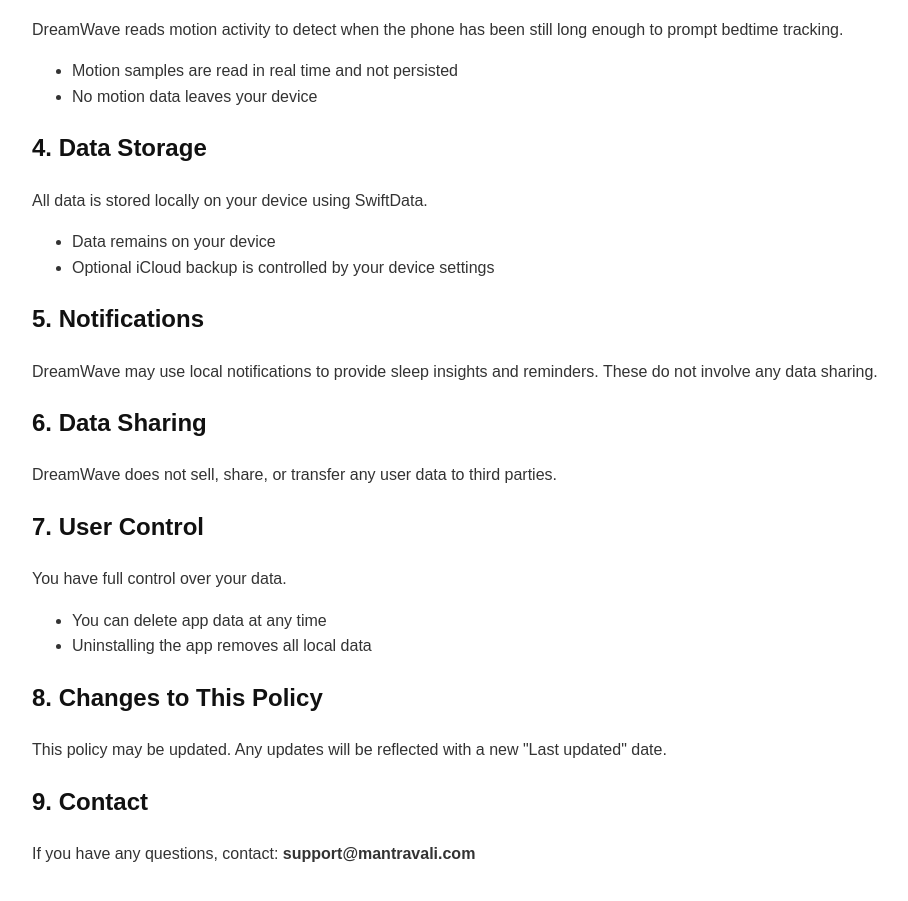
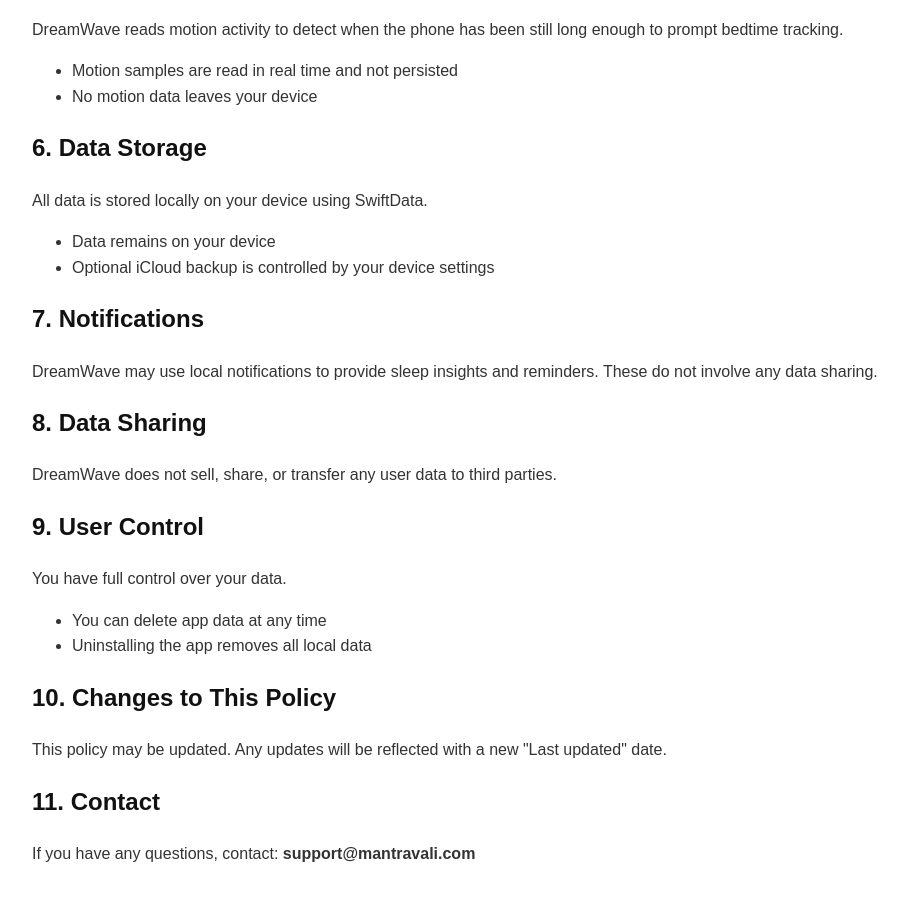
Before and after one commit to nksnaresh/dreamwave, a plain HTML site: page privacy.html in a window 1280 px wide. Shown: the part 1146-2047 px from the top of the page, without its empty margins (8-916 px from the left). Drawn offline with Linux system fonts and the light colour scheme.

Commit message:
Renumber sections in privacy policy from 4-11

```diff
--- a/privacy.html
+++ b/privacy.html
@@ -59,30 +59,30 @@
   <li>No motion data leaves your device</li>
 </ul>
 
-<h2>4. Data Storage</h2>
+<h2>6. Data Storage</h2>
 <p>All data is stored locally on your device using SwiftData.</p>
 <ul>
     <li>Data remains on your device</li>
     <li>Optional iCloud backup is controlled by your device settings</li>
 </ul>
 
-<h2>5. Notifications</h2>
+<h2>7. Notifications</h2>
 <p>DreamWave may use local notifications to provide sleep insights and reminders. These do not involve any data sharing.</p>
 
-<h2>6. Data Sharing</h2>
+<h2>8. Data Sharing</h2>
 <p>DreamWave does not sell, share, or transfer any user data to third parties.</p>
 
-<h2>7. User Control</h2>
+<h2>9. User Control</h2>
 <p>You have full control over your data.</p>
 <ul>
     <li>You can delete app data at any time</li>
     <li>Uninstalling the app removes all local data</li>
 </ul>
 
-<h2>8. Changes to This Policy</h2>
+<h2>10. Changes to This Policy</h2>
 <p>This policy may be updated. Any updates will be reflected with a new "Last updated" date.</p>
 
-<h2>9. Contact</h2>
+<h2>11. Contact</h2>
 <p>If you have any questions, contact: <strong>support@mantravali.com</strong></p>
 
 </body>
```
